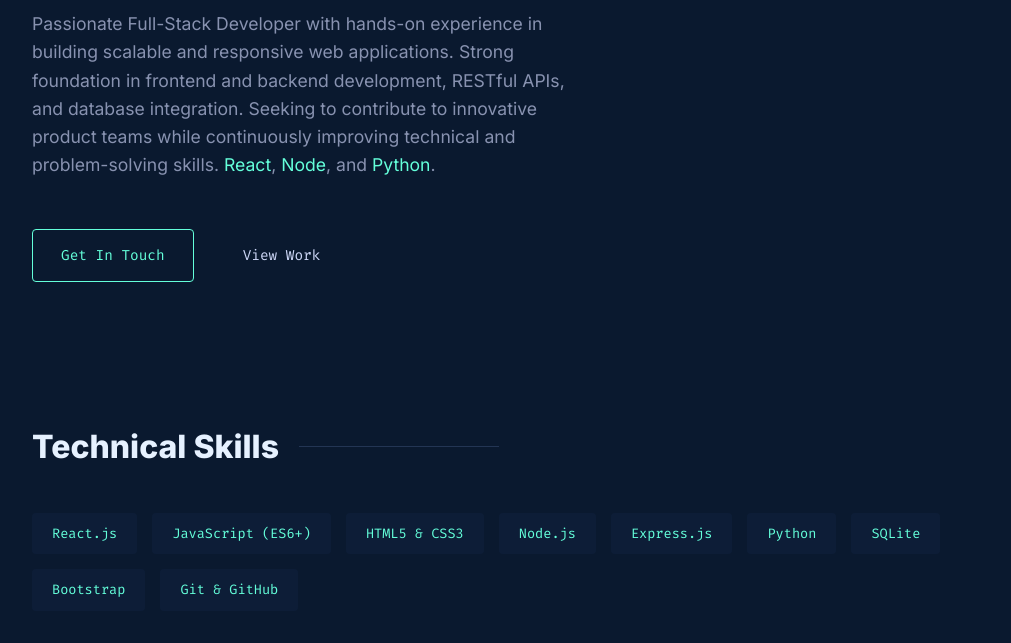
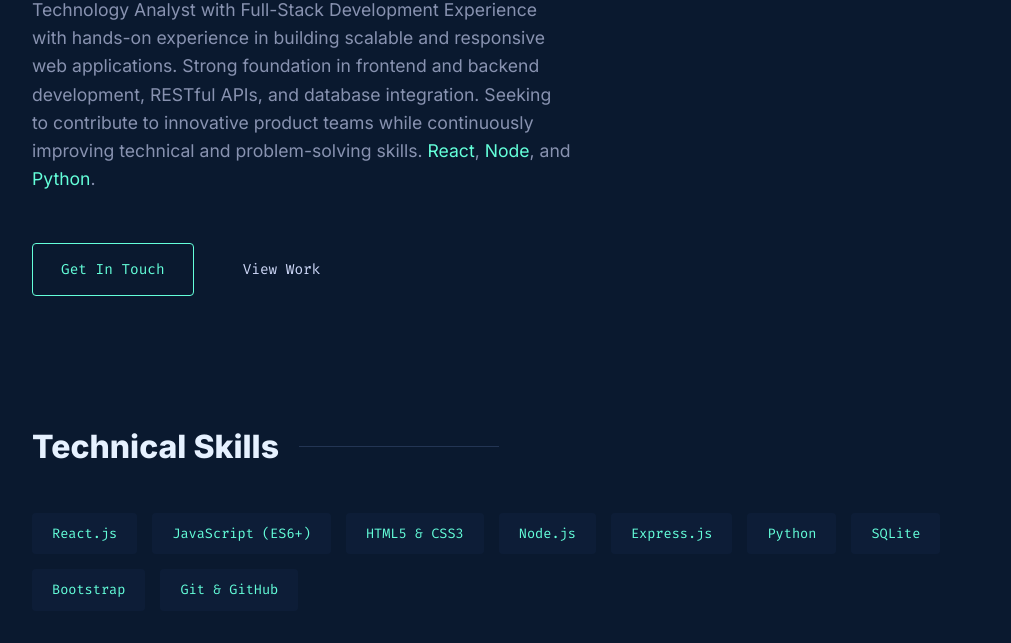
Before and after one commit to harshloya24/Harsh-portfolio, a plain HTML site: page index.html in a window 1280 px wide. Shown: the part 457-1100 px from the top of the page, without its empty margins (133-1144 px from the left). Drawn offline with Linux system fonts and the light colour scheme.

Commit message:
Revise role description to Technology Analyst
Updated the role description to reflect the transition from Full-Stack Developer to Technology Analyst while maintaining the focus on web application development.

```diff
--- a/index.html
+++ b/index.html
@@ -33,7 +33,7 @@
         <h1 class="big-heading">Harsh Loya.</h1>
         <h2 class="big-heading muted">I build things for the web.</h2>
         <p class="desc-text">
-           Passionate Full-Stack Developer with hands-on experience in building scalable and responsive web applications.
+           Technology Analyst with Full-Stack Development Experience with hands-on experience in building scalable and responsive web applications.
 Strong foundation in frontend and backend development, RESTful APIs, and database integration.
 Seeking to contribute to innovative product teams while continuously improving technical and problem-solving skills.
  <span class="highlight-text">React</span>, <span class="highlight-text">Node</span>, and <span class="highlight-text">Python</span>.
```
